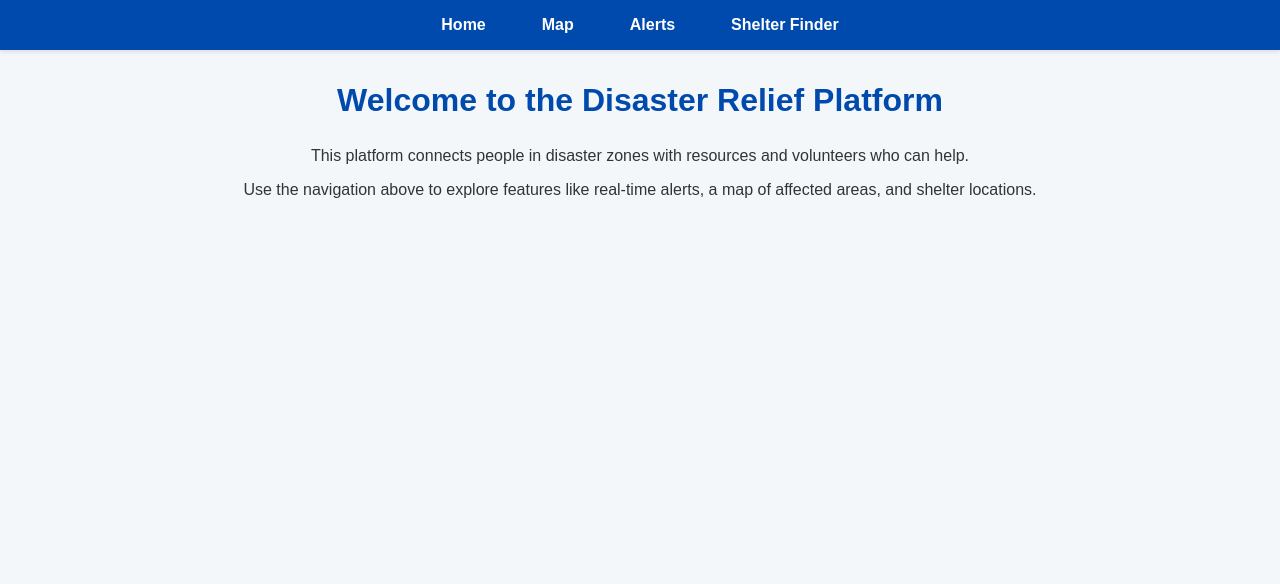
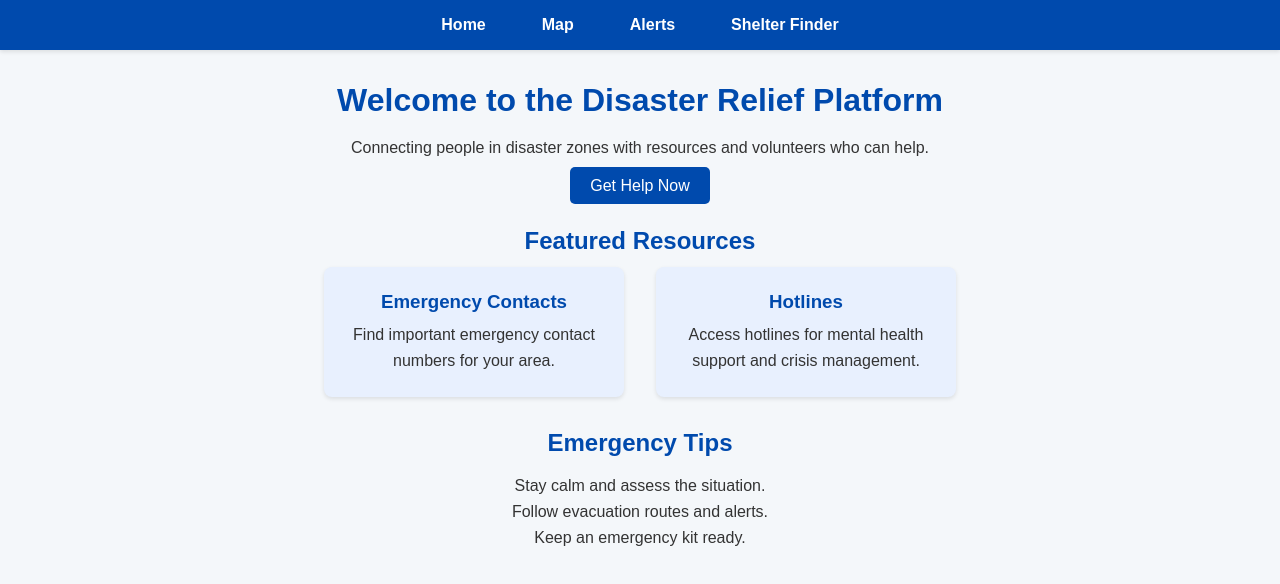
Before and after one commit to Abhi07cs08/NewHacks24, a React (Create React App) app in the folder frontend/: page / in a window 1280 px wide. Shown: the top 584 px of the page. Built offline with nearby package versions, Linux system fonts and the light colour scheme.

Commit message:
FE/Change 4
Updated CSS , JS and HTML

```diff
--- a/frontend/src/App.css
+++ b/frontend/src/App.css
@@ -1,27 +1,27 @@
-/* Reset and base styles */
+/* Global Styles */
 * {
     margin: 0;
     padding: 0;
     box-sizing: border-box;
-    font-family: Arial, sans-serif;
+    font-family: 'Arial', sans-serif;
 }
 
 body {
-    background-color: #f4f7fa;
-    color: #333;
+    background-color: #f4f7fa; /* Light background for a clean look */
+    color: #333; /* Dark text for readability */
 }
 
-/* App container */
+/* App Container */
 .App {
     display: flex;
     flex-direction: column;
     align-items: center;
-    height: 100vh;
+    min-height: 100vh;
 }
 
-/* Navigation bar styling */
+/* Navigation Bar */
 nav {
-    background-color: #004aad;
+    background-color: #004aad; /* Deep blue for the navbar */
     padding: 1em;
     width: 100%;
     box-shadow: 0 2px 4px rgba(0, 0, 0, 0.1);
@@ -48,10 +48,10 @@ nav ul li a {
 }
 
 nav ul li a:hover {
-    background-color: #003280;
+    background-color: #003280; /* Darker shade on hover */
 }
 
-/* Container styling */
+/* Container Styling */
 .container {
     flex-grow: 1;
     width: 100%;
@@ -62,7 +62,34 @@ nav ul li a:hover {
     align-items: center;
 }
 
-/* Map container styling */
+/* Header Styles */
+h1, h2, h3 {
+    color: #004aad; /* Consistent header color */
+    margin-bottom: 0.5em;
+}
+
+/* General Text Styles */
+p {
+    margin-top: 0.5em;
+    line-height: 1.6; /* Improved line height for readability */
+}
+
+/* Button Styles */
+button {
+    background-color: #004aad; /* Button background */
+    color: white;
+    border: none;
+    border-radius: 4px;
+    padding: 10px 20px;
+    cursor: pointer;
+    transition: background-color 0.3s;
+}
+
+button:hover {
+    background-color: #003280; /* Darker button on hover */
+}
+
+/* Map Container */
 .map-container {
     width: 100%;
     height: 80vh;
@@ -73,13 +100,35 @@ nav ul li a:hover {
     overflow: hidden;
 }
 
-/* Component specific styling */
-h1, h2, h3 {
-    color: #004aad;
-    margin-bottom: 0.5em;
+/* Alerts */
+.alert-item {
+    margin: 1em 0;
+    padding: 1em;
+    background-color: #fff; /* White background for alerts */
+    border-radius: 4px;
+    box-shadow: 0 2px 4px rgba(0, 0, 0, 0.1); /* Soft shadow */
 }
 
-p {
-    margin-top: 0.5em;
-    line-height: 1.6;
+/* Shelter Finder */
+.shelter-details {
+    background-color: #e8f0fe; /* Light blue for shelter details */
+    padding: 1.5em;
+    margin: 1em 0;
+    border-radius: 8px;
 }
+
+/* Responsive Design */
+@media (max-width: 768px) {
+    nav ul {
+        flex-direction: column; /* Stack nav items on smaller screens */
+        align-items: center;
+    }
+
+    .container {
+        padding: 1em; /* Reduce padding on smaller screens */
+    }
+
+    .map-container {
+        height: 60vh; /* Reduce map height on smaller screens */
+    }
+}
--- /dev/null
+++ b/frontend/src/HomePage.css
@@ -0,0 +1,39 @@
+.container {
+    max-width: 1200px;
+    margin: 0 auto;
+    padding: 2em;
+    text-align: center;
+}
+
+.hero {
+    background-color: #004aad;
+    color: white;
+    padding: 2em;
+    border-radius: 8px;
+}
+
+.cta-button {
+    background-color: #003280;
+    color: white;
+    padding: 10px 20px;
+    border-radius: 5px;
+    text-decoration: none;
+}
+
+.resources {
+    display: flex;
+    justify-content: center;
+    gap: 2em;
+    margin: 2em 0;
+}
+
+.resource-card {
+    background-color: #f4f7fa;
+    padding: 1.5em;
+    border-radius: 8px;
+    box-shadow: 0 2px 4px rgba(0, 0, 0, 0.1);
+}
+
+.tips-list {
+    list-style-type: none;
+}
--- /dev/null
+++ b/frontend/src/components/AlertsPage.css
@@ -0,0 +1,37 @@
+.container {
+    max-width: 1200px;
+    margin: 0 auto;
+    padding: 2em;
+}
+
+.subscription-form {
+    margin-bottom: 2em;
+}
+
+.subscription-form input {
+    padding: 10px;
+    border: 1px solid #ccc;
+    border-radius: 4px;
+}
+
+.subscription-form button {
+    padding: 10px;
+    margin-left: 10px;
+    background-color: #004aad;
+    color: white;
+    border: none;
+    border-radius: 4px;
+    cursor: pointer;
+}
+
+.alerts-timeline {
+    background-color: #f4f7fa;
+    padding: 1.5em;
+    border-radius: 8px;
+}
+
+.alert-item {
+    margin: 1em 0;
+    padding: 1em;
+    border-bottom: 1px solid #ccc;
+}
--- a/frontend/src/components/AlertsPage.js
+++ b/frontend/src/components/AlertsPage.js
@@ -1,11 +1,42 @@
-import React from 'react';
-import Alerts from './Alerts'; // This should match the relative path to your Alerts.js file
+import React, { useState } from 'react';
+import './AlertsPage.css'; // Make sure to create this CSS file
 
 function AlertsPage() {
+    const [email, setEmail] = useState('');
+
+    const alerts = [
+        { id: 1, message: "Severe storm warning in your area.", date: "2024-10-26" },
+        { id: 2, message: "Evacuation orders issued for downtown.", date: "2024-10-25" }
+    ];
+
+    const handleSubscribe = (e) => {
+        e.preventDefault();
+        // Handle subscription logic (e.g., send email to server)
+        alert(`Subscribed: ${email}`);
+    };
+
     return (
-        <div>
+        <div className="container">
             <h2>Current Disaster Alerts</h2>
-            <Alerts />
+            <form onSubmit={handleSubscribe} className="subscription-form">
+                <input
+                    type="email"
+                    placeholder="Subscribe for alerts..."
+                    value={email}
+                    onChange={e => setEmail(e.target.value)}
+                    required
+                />
+                <button type="submit">Subscribe</button>
+            </form>
+            <h3>Recent Alerts</h3>
+            <div className="alerts-timeline">
+                {alerts.map(alert => (
+                    <div key={alert.id} className="alert-item">
+                        <p>{alert.message}</p>
+                        <small>{alert.date}</small>
+                    </div>
+                ))}
+            </div>
         </div>
     );
 }
--- /dev/null
+++ b/frontend/src/components/HomePage.css
@@ -0,0 +1,52 @@
+/* src/components/HomePage.css */
+.container {
+    max-width: 1200px;
+    margin: 0 auto;
+    padding: 2em;
+    text-align: center;
+}
+
+.hero {
+    margin-bottom: 2em; /* Adds space below the hero section */
+}
+
+.button-spacing {
+    height: 1em; /* Adds space between the paragraph and the button */
+}
+
+.cta-button {
+    background-color: #004aad; /* Button background */
+    color: white;
+    padding: 10px 20px;
+    border-radius: 5px;
+    text-decoration: none;
+    transition: background-color 0.3s;
+}
+
+.cta-button:hover {
+    background-color: #003280; /* Darker shade on hover */
+}
+
+.resources {
+    display: flex;
+    justify-content: center;
+    gap: 2em;
+    margin-bottom: 2em; /* Add some space below the resources */
+}
+
+.resource-card {
+    background-color: #e8f0fe; /* Light blue background for resource cards */
+    padding: 1.5em;
+    border-radius: 8px;
+    box-shadow: 0 2px 4px rgba(0, 0, 0, 0.1); /* Soft shadow */
+    max-width: 300px; /* Limit width of resource cards */
+}
+
+.tips-list {
+    list-style-type: none; /* Remove bullet points */
+    padding: 0;
+}
+
+.tips-list li {
+    margin: 0.5em 0; /* Space between tips */
+}
--- a/frontend/src/components/HomePage.js
+++ b/frontend/src/components/HomePage.js
@@ -1,11 +1,34 @@
+// src/components/HomePage.js
 import React from 'react';
+import { Link } from 'react-router-dom';
+import './HomePage.css'; // Make sure to create this CSS file
 
 function HomePage() {
     return (
         <div className="container">
-            <h1>Welcome to the Disaster Relief Platform</h1>
-            <p>This platform connects people in disaster zones with resources and volunteers who can help.</p>
-            <p>Use the navigation above to explore features like real-time alerts, a map of affected areas, and shelter locations.</p>
+            <div className="hero">
+                <h1>Welcome to the Disaster Relief Platform</h1>
+                <p>Connecting people in disaster zones with resources and volunteers who can help.</p>
+                <div className="button-spacing"></div> {/* Space added here */}
+                <Link to="/shelter" className="cta-button">Get Help Now</Link>
+            </div>
+            <h2>Featured Resources</h2>
+            <div className="resources">
+                <div className="resource-card">
+                    <h3>Emergency Contacts</h3>
+                    <p>Find important emergency contact numbers for your area.</p>
+                </div>
+                <div className="resource-card">
+                    <h3>Hotlines</h3>
+                    <p>Access hotlines for mental health support and crisis management.</p>
+                </div>
+            </div>
+            <h2>Emergency Tips</h2>
+            <ul className="tips-list">
+                <li>Stay calm and assess the situation.</li>
+                <li>Follow evacuation routes and alerts.</li>
+                <li>Keep an emergency kit ready.</li>
+            </ul>
         </div>
     );
 }
--- /dev/null
+++ b/frontend/src/components/MapPage.css
@@ -0,0 +1,14 @@
+.container {
+    max-width: 1200px;
+    margin: 0 auto;
+    padding: 2em;
+}
+
+.search-bar {
+    margin-bottom: 1em;
+    padding: 10px;
+    border: 1px solid #ccc;
+    border-radius: 4px;
+    width: 100%;
+    max-width: 400px;
+}
--- /dev/null
+++ b/frontend/src/components/ShelterFinderPage.css
@@ -0,0 +1,16 @@
+.container {
+    max-width: 1200px;
+    margin: 0 auto;
+    padding: 2em;
+}
+
+.shelter-details {
+    background-color: #f4f7fa;
+    padding: 1.5em;
+    margin: 1em 0;
+    border-radius: 8px;
+}
+
+.faqs {
+    list-style-type: none;
+}
--- a/frontend/src/components/ShelterFinderPage.js
+++ b/frontend/src/components/ShelterFinderPage.js
@@ -1,11 +1,29 @@
 import React from 'react';
-import ShelterFinder from './ShelterFinder';
+import './ShelterFinderPage.css'; // Make sure to create this CSS file
 
 function ShelterFinderPage() {
     return (
-        <div>
+        <div className="container">
             <h2>Find Nearby Shelters</h2>
-            <ShelterFinder />
+            <div className="shelter-details">
+                <h3>Shelter 1</h3>
+                <p>Address: 123 Main St</p>
+                <p>Services: Food, Medical Assistance</p>
+                <p>Operating Hours: 24/7</p>
+            </div>
+            <div className="shelter-details">
+                <h3>Shelter 2</h3>
+                <p>Address: 456 Elm St</p>
+                <p>Services: Temporary Housing</p>
+                <p>Operating Hours: 8 AM - 8 PM</p>
+            </div>
+            <h3>Frequently Asked Questions</h3>
+            <ul className="faqs">
+                <li>Q: Can I bring my pet to the shelter?</li>
+                <li>A: It depends on the shelter's policy. Please check with them directly.</li>
+                <li>Q: Are there any age restrictions?</li>
+                <li>A: Shelters typically accept people of all ages.</li>
+            </ul>
         </div>
     );
 }
```
Also changed, not shown: frontend/src/components/MapPage.js (+39 -3 lines).
